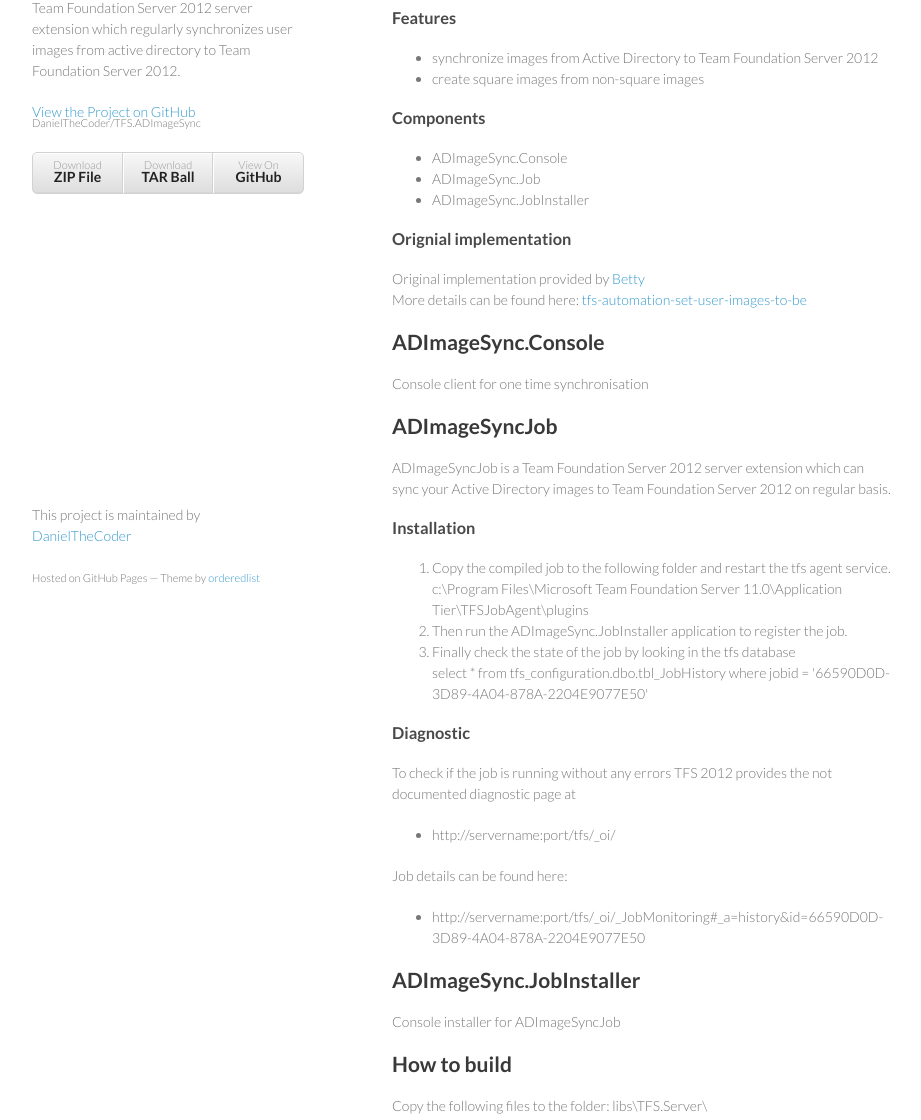
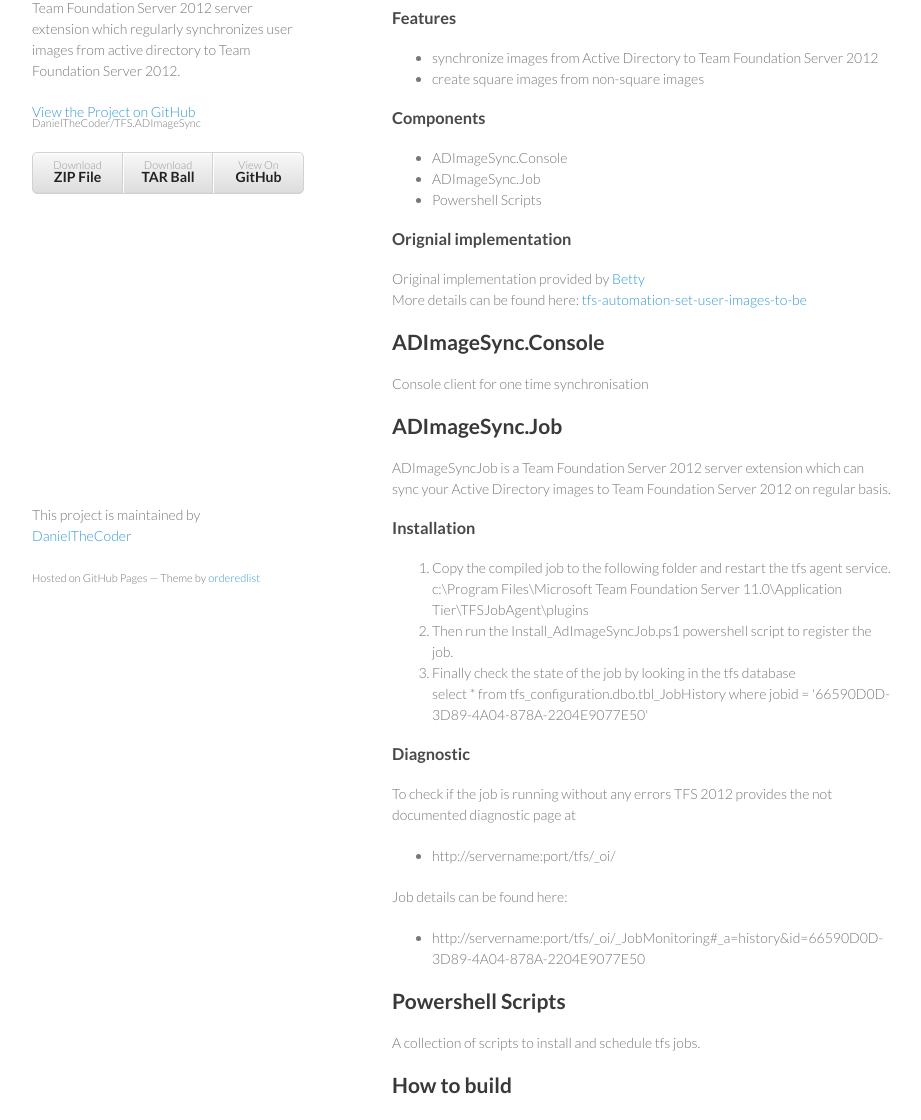
Before and after one commit to DanielTheCoder/TFS.ADImageSync, a plain HTML site: page index.html in a window 1280 px wide. Shown: the part 143-1263 px from the top of the page, without its empty margins (178-1099 px from the left). Drawn offline with Linux system fonts and the light colour scheme.

```diff
--- a/index.html
+++ b/index.html
@@ -42,7 +42,7 @@
 <ul>
 <li>ADImageSync.Console</li>
 <li>ADImageSync.Job</li>
-<li>ADImageSync.JobInstaller</li>
+<li>Powershell Scripts</li>
 </ul><h3>Orignial implementation</h3>
 
 <p>Original implementation provided by <a href="http://bzbetty.blogspot.com" title="Betty">Betty</a><br>
@@ -52,7 +52,7 @@
 
 <p>Console client for one time synchronisation</p>
 
-<h2>ADImageSyncJob</h2>
+<h2>ADImageSync.Job</h2>
 
 <p>ADImageSyncJob is a Team Foundation Server 2012 server extension which can sync your Active Directory images to Team Foundation Server 2012 on regular basis.  </p>
 
@@ -61,7 +61,7 @@
 <ol>
 <li>Copy the compiled job to the following folder and restart the tfs agent service.<br>
 c:\Program Files\Microsoft Team Foundation Server 11.0\Application Tier\TFSJobAgent\plugins</li>
-<li>Then run the ADImageSync.JobInstaller application to register the job. </li>
+<li>Then run the Install_AdImageSyncJob.ps1 powershell script to register the job. </li>
 <li>Finally check the state of the job by looking in the tfs database<br>
 select * from tfs_configuration.dbo.tbl_JobHistory where jobid = '66590D0D-3D89-4A04-878A-2204E9077E50'</li>
 </ol><h3>Diagnostic</h3>
@@ -75,9 +75,9 @@
 
 <ul>
 <li>http://servername:port/tfs/_oi/_JobMonitoring#_a=history&amp;id=66590D0D-3D89-4A04-878A-2204E9077E50</li>
-</ul><h2>ADImageSync.JobInstaller</h2>
+</ul><h2>Powershell Scripts</h2>
 
-<p>Console installer for ADImageSyncJob</p>
+<p>A collection of scripts to install and schedule tfs jobs.</p>
 
 <h2>How to build</h2>
 
```
Also changed, not shown: params.json (+1 -1 lines).
